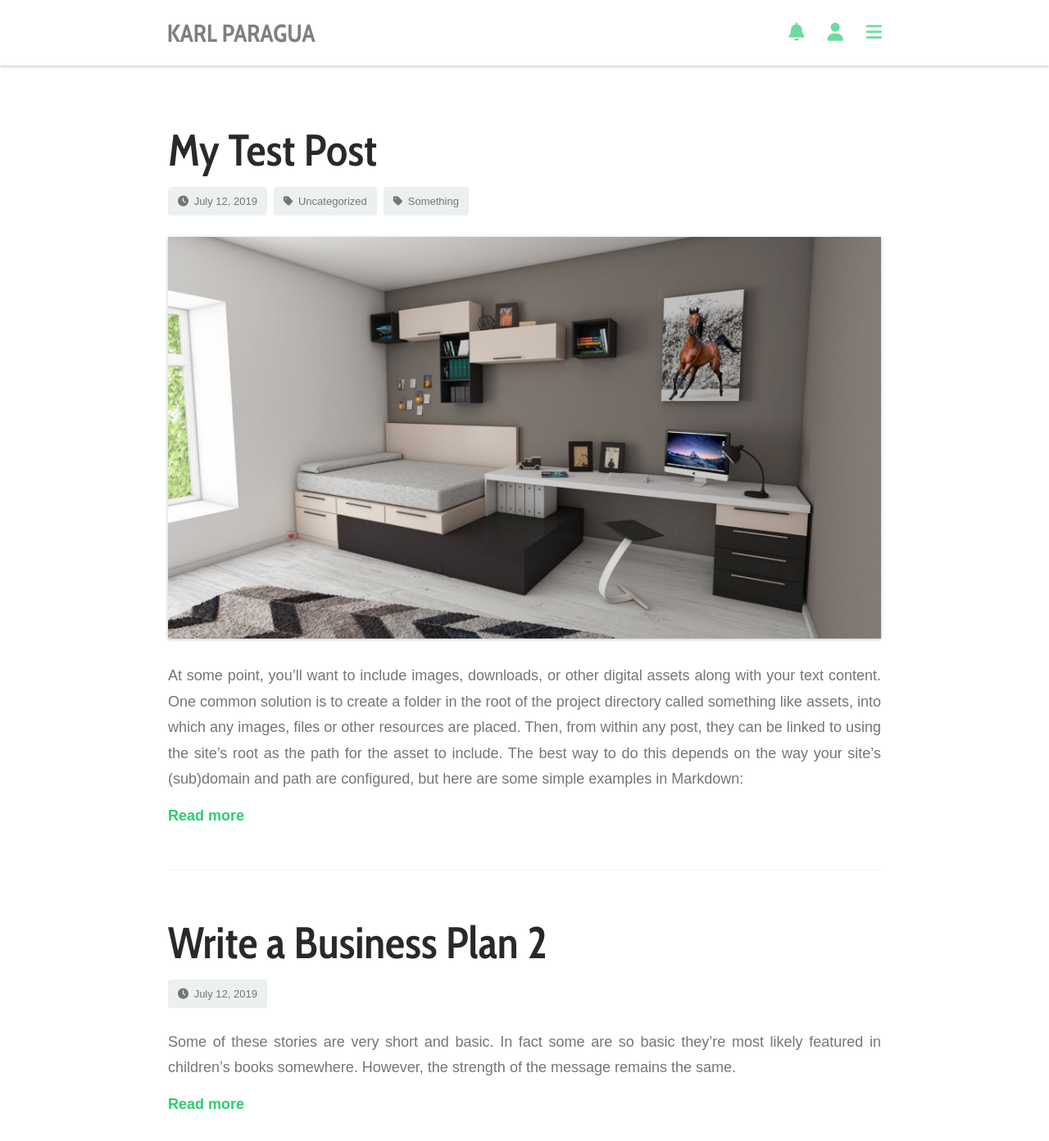
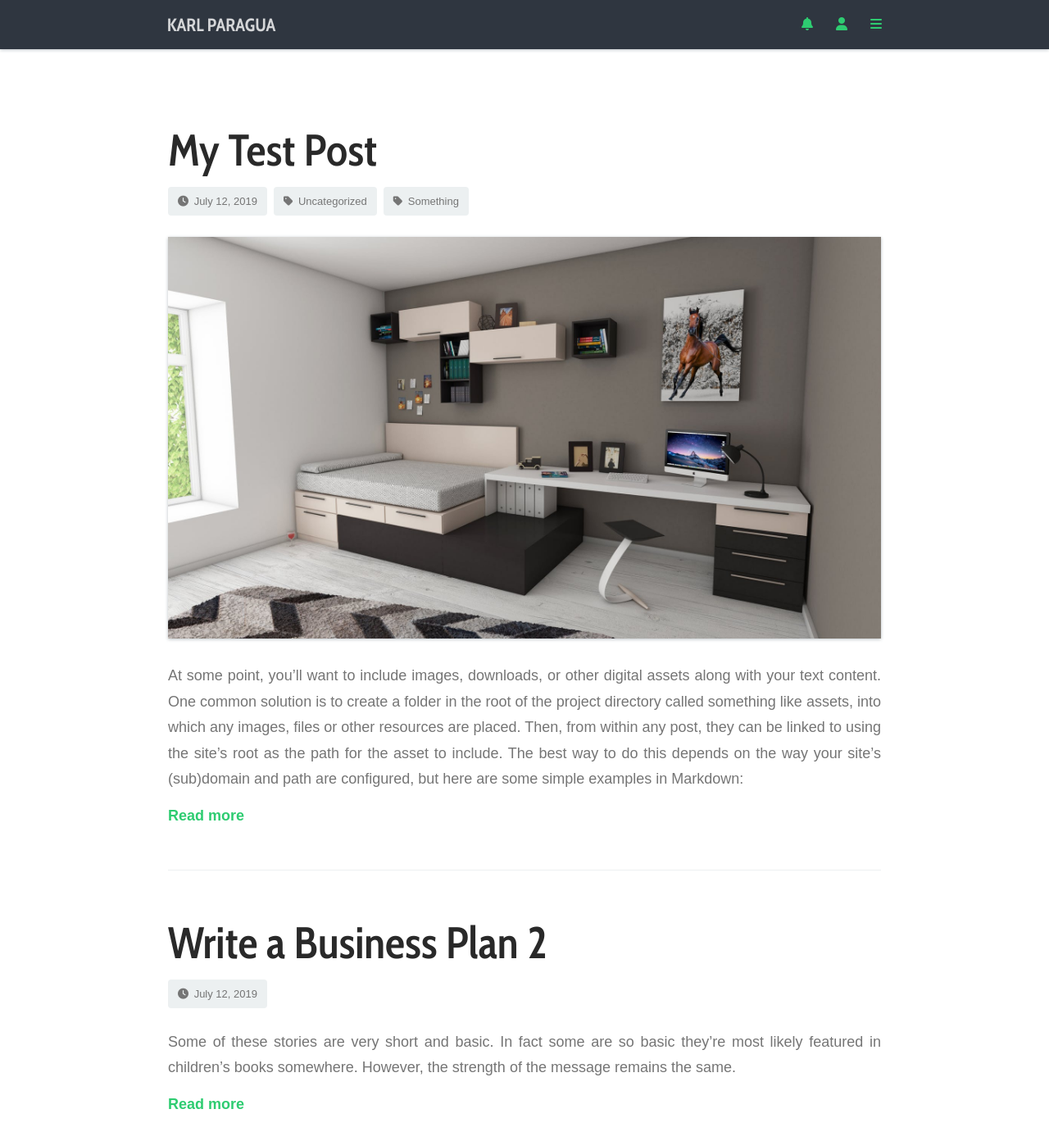
Before and after one commit to kbparagua/blog, a Jekyll site: the page built from index.html, in a window 1280 px wide and 1400 px high. Shown: the top 1392 px of the window at 82% size. Built offline with Jekyll 4.4.1, drawn with Linux system fonts in a browser that asks for light colours; nearby versions of some CDN libraries; the list of posts is cut into pages by our own code; comment, search, counter and statistics services are not loaded.

Commit message:
Use dark header

```diff
--- a/_includes/header.html
+++ b/_includes/header.html
@@ -36,8 +36,8 @@
     top: 0;
     left: 0;
     width: 100%;
-    height: 80px;
-    background: #ffffff;
+    height: 60px;
+    background-color: #2f3640;
     -webkit-box-shadow: 0px 1px 4px 0px rgba(189,195,199,1);
     -moz-box-shadow: 0px 1px 4px 0px rgba(189,195,199,1);
     box-shadow: 0px 1px 4px 0px rgba(189,195,199,1);
@@ -60,13 +60,14 @@
     justify-content: center;
     padding: 0px 14px;
     font-family: 'Cabin Condensed Bold';
-    font-size: 30px;
+    font-size: 22px;
     text-transform: uppercase;
   }
 
   #brand a, #brand a:hover, #brand a:visited, #brand a:active {
     text-decoration: none;
-    color: gray;
+    color: white;
+    opacity: 0.8;
   }
 
   .right-nav {
@@ -86,12 +87,8 @@
     display: flex;
     flex-direction: column;
     justify-content: center;
-    font-size: 22px;
+    font-size: 16px;
     padding: 0px 14px;
-  }
-
-  .nav-items .item a {
-    opacity: 0.7;
   }
 
   .nav-items .item a:hover {
@@ -107,28 +104,4 @@
     text-decoration: none;
     color: #292929;
   }
-
-  @media only screen and (max-width: 768px){
-    #header {
-      height: 60px;
-      background-color: #2f3640;
-    }
-
-    #brand {
-      font-size: 22px;
-    }
-
-    #brand a, #brand a:visited, #brand a:hover, #brand a:active {
-      color: white;
-      opacity: 0.8;
-    }
-
-    .nav-items .item {
-      font-size: 16px;
-    }
-
-    .nav-items .item a {
-      opacity: 1;
-    }
-  }
 </style>
```
